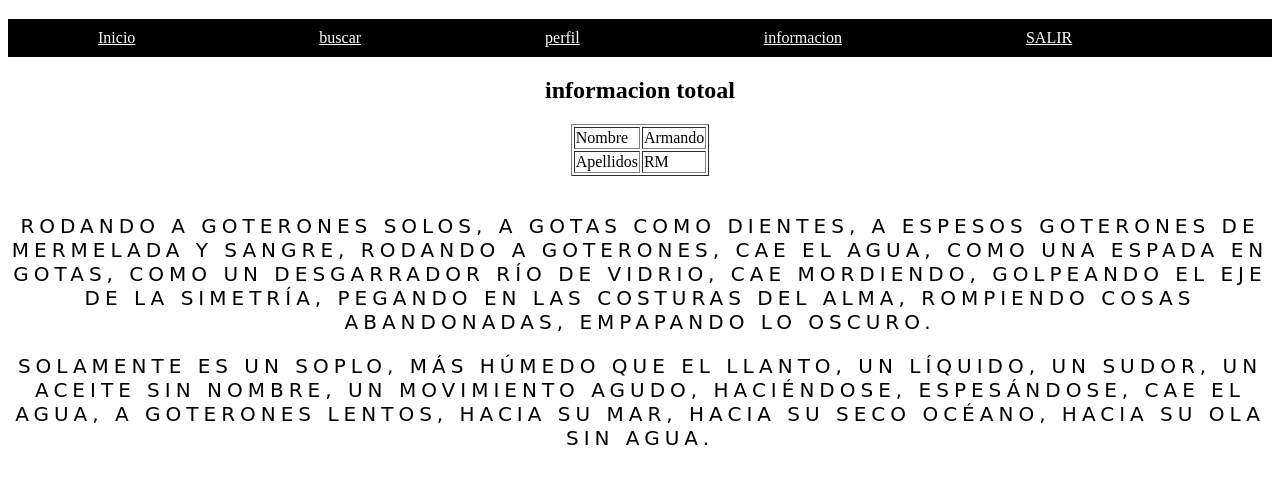
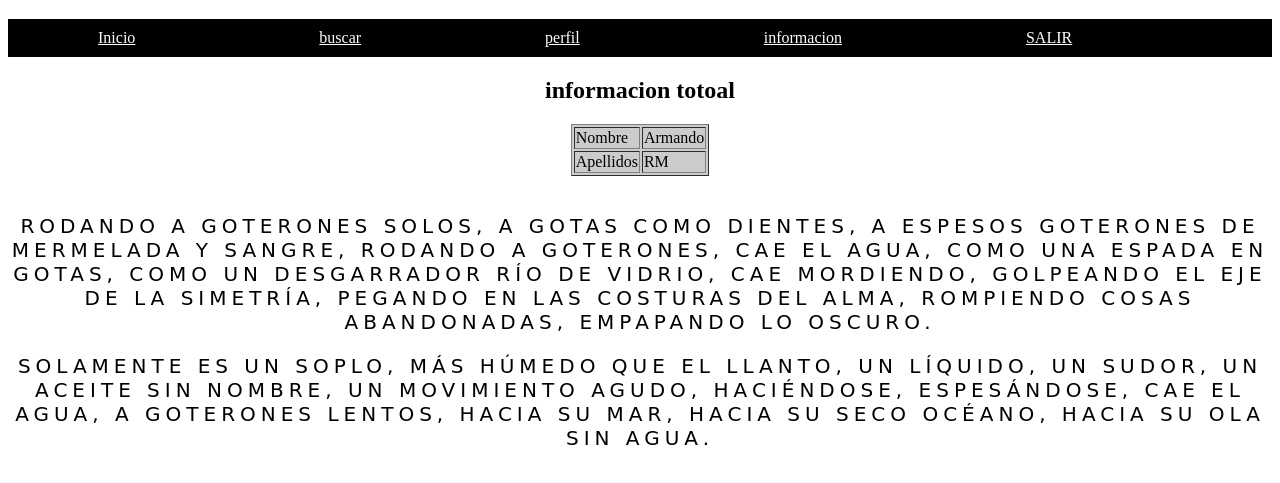
Before and after one commit to ArmandoRamirez01/git_curso, a plain HTML site: page index.html in a window 1280 px wide. Shown: the part 61-544 px from the top of the page. Drawn offline with Linux system fonts and the light colour scheme.

Commit message:
Se agrego un fondo a la tabla

```diff
--- a/css/estilos.css
+++ b/css/estilos.css
@@ -39,3 +39,7 @@ p{
     background: #ccc;
     color: #000;
 }
+
+table{
+    background: #ccc;
+}
```
